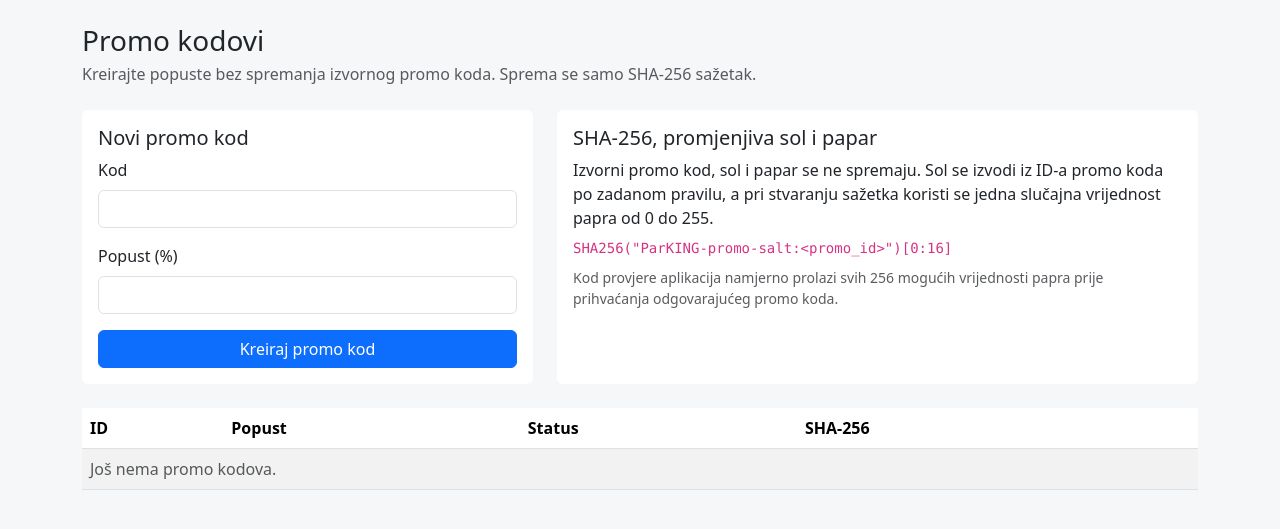
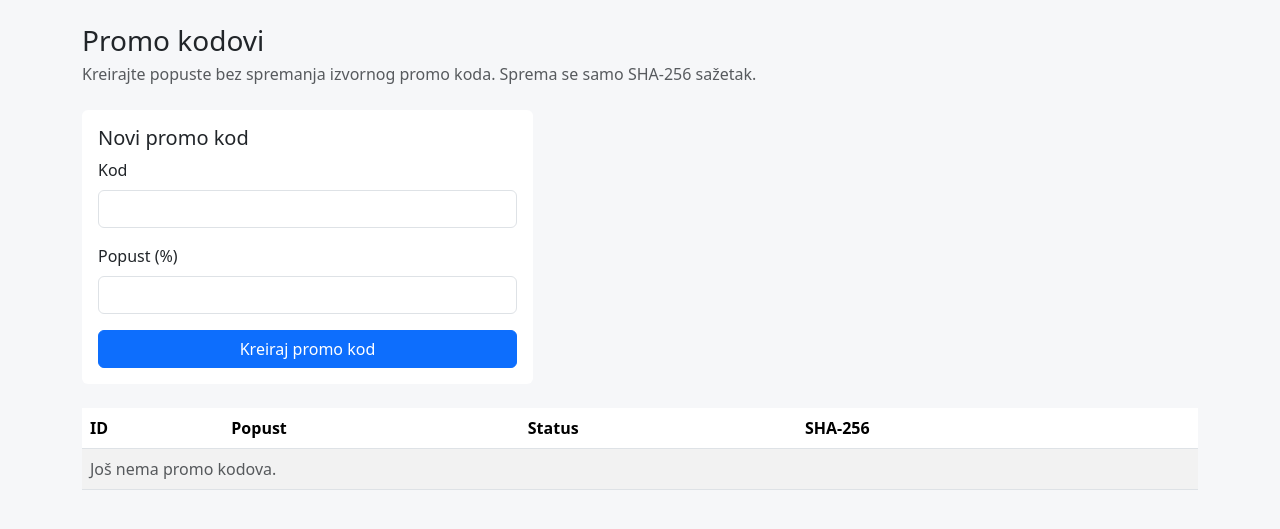
Before and after one commit to HeadshotFTW/ParKING, a Python web app: template templates/admin_promos.html in a window 1280 px wide. Shown: the part 56-585 px from the top of the page. Run offline with Jinja, Linux system fonts and the light colour scheme; the template is opened without the code that fills it, so the values that code supplies are empty.

Commit message:
Remove promo code technical description

```diff
--- a/templates/admin_promos.html
+++ b/templates/admin_promos.html
@@ -26,27 +26,6 @@
 
             <button class="btn btn-primary" type="submit">{{ 'Create promo' if lang == 'en' else 'Kreiraj promo kod' }}</button>
         </form>
-    </div>
-
-    <div class="col-lg-7">
-        <div class="card card-body h-100">
-            <h2 class="h5">{{ 'SHA-256, variable salt and pepper' if lang == 'en' else 'SHA-256, promjenjiva sol i papar' }}</h2>
-            <p class="mb-2">
-                {% if lang == 'en' %}
-                    The original promo code, salt and pepper are not stored. The salt is derived from the promo ID by a fixed rule, while one random pepper value from 0 to 255 is used when the digest is created.
-                {% else %}
-                    Izvorni promo kod, sol i papar se ne spremaju. Sol se izvodi iz ID-a promo koda po zadanom pravilu, a pri stvaranju sažetka koristi se jedna slučajna vrijednost papra od 0 do 255.
-                {% endif %}
-            </p>
-            <code class="text-break">SHA256("ParKING-promo-salt:&lt;promo_id&gt;")[0:16]</code>
-            <p class="small text-muted mt-2 mb-0">
-                {% if lang == 'en' %}
-                    During verification the application intentionally checks all 256 possible pepper values before accepting a matching promo.
-                {% else %}
-                    Kod provjere aplikacija namjerno prolazi svih 256 mogućih vrijednosti papra prije prihvaćanja odgovarajućeg promo koda.
-                {% endif %}
-            </p>
-        </div>
     </div>
 </div>
 
```
